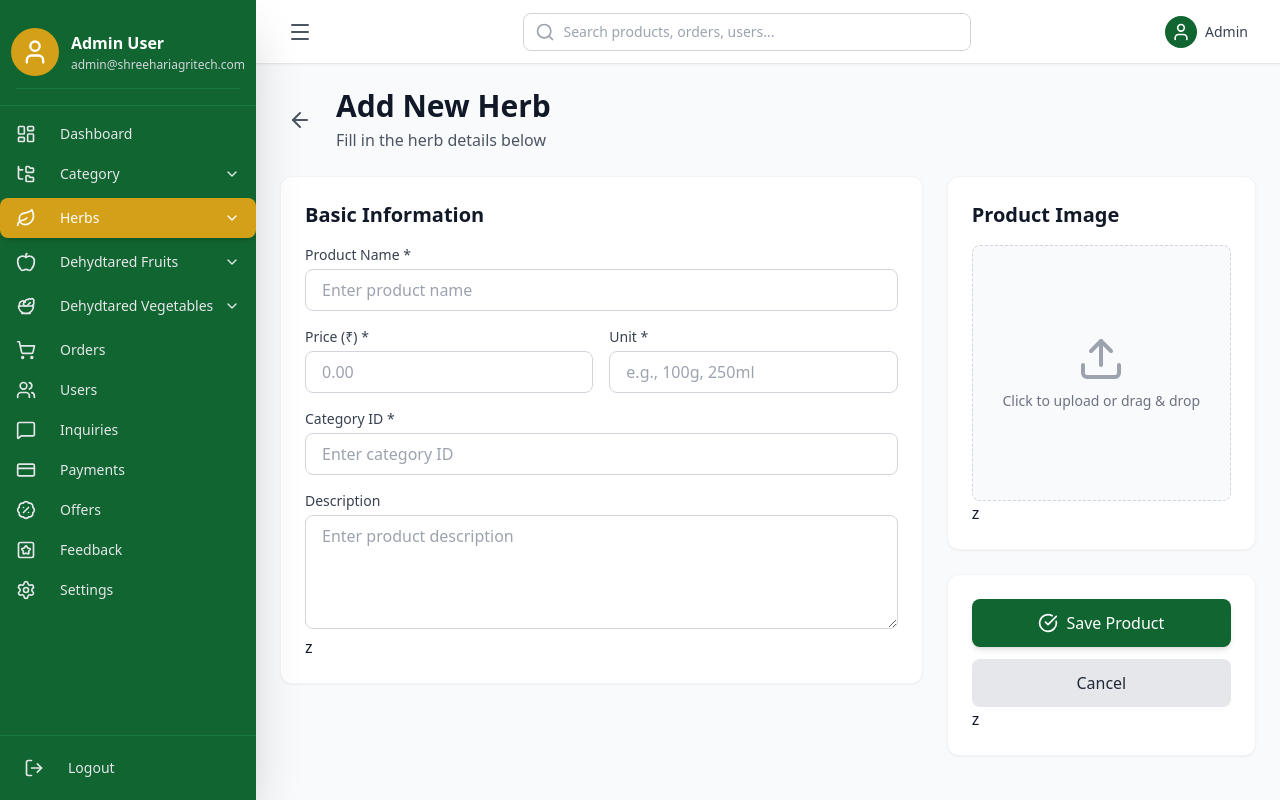
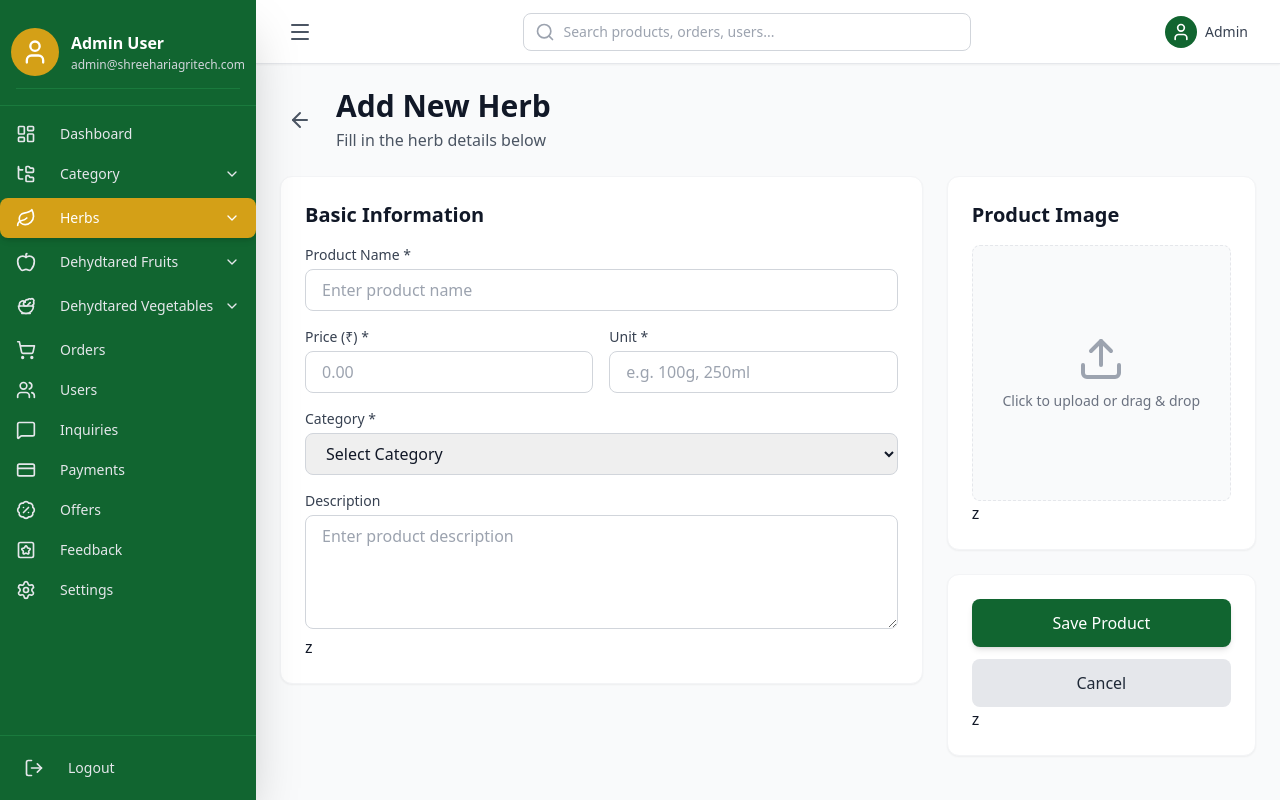
Before and after one commit to Honeyyy853/ShreeHariAdminDashboard, a React (Vite) app: page /add-Herbs in a window 1280 px wide. Built offline with nearby package versions, Linux system fonts and the light colour scheme; sample sign-in values are in the browser's storage.

Commit message:
Updated code

```diff
--- a/src/modules/Herbs/AddHerbs.jsx
+++ b/src/modules/Herbs/AddHerbs.jsx
@@ -1,26 +1,58 @@
-import React, { useState } from 'react';
-import { useNavigate } from 'react-router-dom';
-import { useForm } from 'react-hook-form';
-import { zodResolver } from '@hookform/resolvers/zod';
-import { z } from 'zod';
-import Card from '../../components/Card';
-import { ArrowLeft, Upload, X, CheckCircle } from 'lucide-react';
-import { Link } from 'react-router-dom';
+import React, { useState } from "react";
+import { useNavigate, Link } from "react-router-dom";
+import { useForm } from "react-hook-form";
+import axios from "axios";
+import { useRef } from "react";
+import { zodResolver } from "@hookform/resolvers/zod";
+import { z } from "zod";
+import Card from "../../components/Card";
+import { ArrowLeft, Upload, X, CheckCircle } from "lucide-react";
 
 // Validation schema (ONLY DATABASE COLUMNS)
 const productSchema = z.object({
-  name: z.string().min(3, 'Product name must be at least 3 characters'),
-  price: z.number().min(0, 'Price must be positive'),
-  unit: z.string().min(1, 'Unit is required'),
-  cat_id: z.number().min(1, 'Category ID is required'),
+  name: z.string().min(3, "Product name must be at least 3 characters"),
+  price: z.number().min(0, "Price must be positive"),
+  unit: z.string().min(1, "Unit is required"),
+  cat_id: z.number().min(1, "Category is required"),
   description: z.string().optional(),
 });
 
-const AddProduct = () => {
+const AddHerbs = () => {
   const navigate = useNavigate();
   const [imagePreview, setImagePreview] = useState(null);
   const [loading, setLoading] = useState(false);
   const [showSuccess, setShowSuccess] = useState(false);
+
+  const herbNameRef = useRef();
+  const herbDescRef = useRef();
+  const productCatIdRef = useRef();
+  const herbPriceRef = useRef();
+
+  const addHerb = () => {
+    const herbName = herbNameRef.current.value;
+    const herbDesc = herbDescRef.current.value;
+    const herbPrice = herbPriceRef.current.value;
+    const productCatId = productCatIdRef.current.value;
+    const productImage = imagePreview;
+
+    const formData = new FormData();
+    formData.append("productName", herbName);
+    formData.append("productDesc", herbDesc);
+    formData.append("productPrice", herbPrice);
+    formData.append("productCatId", productCatId);
+    formData.append("productImage", productImage);
+    console.log(formData)
+    axios
+      .post("http://localhost/ShreeHari/Addherbs.php", formData)
+      .then((response) => {
+        console.log("Herb added:", response.data);
+        setShowSuccess(true);
+        setTimeout(() => navigate("/herbs"), 1500);
+      })
+      .catch((error) => {
+        console.error("Error adding herb:", error);
+      });
+  };
 
   const {
     register,
@@ -46,21 +78,24 @@ const AddProduct = () => {
     setTimeout(() => {
       setLoading(false);
       setShowSuccess(true);
-      setTimeout(() => navigate('/products'), 1500);
+      setTimeout(() => navigate("/products"), 1500);
     }, 1000);
   };
 
   return (
     <div className="p-4 sm:p-6 space-y-6 animate-fadeIn">
-
       {/* Success Toast */}
       {showSuccess && (
         <div className="fixed top-20 right-4 z-50 animate-slideDown">
           <div className="bg-green-50 border border-green-200 rounded-lg p-4 flex items-center gap-3 shadow-lg">
             <CheckCircle className="w-6 h-6 text-green-600" />
             <div>
-              <p className="font-semibold text-green-900">Product Added Successfully!</p>
-              <p className="text-sm text-green-700">Redirecting to products list...</p>
+              <p className="font-semibold text-green-900">
+                Product Added Successfully!
+              </p>
+              <p className="text-sm text-green-700">
+                Redirecting to products list...
+              </p>
             </div>
           </div>
         </div>
@@ -80,89 +115,117 @@ const AddProduct = () => {
         </div>
       </div>
 
-      <form onSubmit={handleSubmit(onSubmit)}>
+
         <div className="grid grid-cols-1 lg:grid-cols-3 gap-6">
-
           {/* LEFT SIDE FORM */}
           <div className="lg:col-span-2 space-y-6">
-
             {/* BASIC INFO */}
             <Card hover={false}>
               <h2 className="text-xl font-semibold mb-4">Basic Information</h2>
 
               <div className="space-y-4">
-
-                {/* NAME */}
+                {/* PRODUCT NAME */}
                 <div>
-                  <label className="block text-sm font-medium text-gray-700 mb-1">Product Name *</label>
+                  <label className="block text-sm font-medium text-gray-700 mb-1">
+                    Product Name *
+                  </label>
                   <input
                     type="text"
-                    {...register('name')}
+                    {...register("name")}
                     className="input-field"
                     placeholder="Enter product name"
+                    ref={herbNameRef}
                   />
-                  {errors.name && <p className="text-red-600 text-sm">{errors.name.message}</p>}
+                  {errors.name && (
+                    <p className="text-red-600 text-sm">
+                      {errors.name.message}
+                    </p>
+                  )}
                 </div>
 
-                {/* PRICE + UNIT */}
+                {/* PRICE & UNIT */}
                 <div className="grid grid-cols-1 sm:grid-cols-2 gap-4">
-
                   <div>
-                    <label className="block text-sm font-medium text-gray-700 mb-1">Price (₹) *</label>
+                    <label className="block text-sm font-medium text-gray-700 mb-1">
+                      Price (₹) *
+                    </label>
                     <input
                       type="number"
                       step="0.01"
-                      {...register('price', { valueAsNumber: true })}
+                      {...register("price", { valueAsNumber: true })}
                       className="input-field"
                       placeholder="0.00"
+                      ref={herbPriceRef}
                     />
-                    {errors.price && <p className="text-red-600 text-sm">{errors.price.message}</p>}
+                    {errors.price && (
+                      <p className="text-red-600 text-sm">
+                        {errors.price.message}
+                      </p>
+                    )}
                   </div>
 
                   <div>
-                    <label className="block text-sm font-medium text-gray-700 mb-1">Unit *</label>
+                    <label className="block text-sm font-medium text-gray-700 mb-1">
+                      Unit *
+                    </label>
                     <input
                       type="text"
-                      {...register('unit')}
+                      {...register("unit")}
                       className="input-field"
-                      placeholder="e.g., 100g, 250ml"
+                      placeholder="e.g. 100g, 250ml"
                     />
-                    {errors.unit && <p className="text-red-600 text-sm">{errors.unit.message}</p>}
+                    {errors.unit && (
+                      <p className="text-red-600 text-sm">
+                        {errors.unit.message}
+                      </p>
+                    )}
+                  </div>
                 </div>
 
-                </div>
+                {/* CATEGORY DROPDOWN */}
+                <div>
+                  <label className="block text-sm font-medium text-gray-700 mb-1">
+                    Category *
+                  </label>
 
-                {/* CAT ID */}
-                <div>
-                  <label className="block text-sm font-medium text-gray-700 mb-1">Category ID *</label>
-                  <input
-                    type="number"
-                    {...register('cat_id', { valueAsNumber: true })}
+                  <select
+                    {...register("cat_id", { valueAsNumber: true })}
                     className="input-field"
-                    placeholder="Enter category ID"
-                  />
-                  {errors.cat_id && <p className="text-red-600 text-sm">{errors.cat_id.message}</p>}
+                    defaultValue=""
+                  >
+                    <option value="" disabled>
+                      Select Category
+                    </option>
+                    <option value={1}>Herbs</option>
+                    <option value={2}>Dehydrated Vegetables</option>
+                    <option value={3}>Dehydrated Fruits</option>
+                  </select>
+
+                  {errors.cat_id && (
+                    <p className="text-red-600 text-sm">
+                      {errors.cat_id.message}
+                    </p>
+                  )}
                 </div>
 
                 {/* DESCRIPTION */}
                 <div>
-                  <label className="block text-sm font-medium text-gray-700 mb-1">Description</label>
+                  <label className="block text-sm font-medium text-gray-700 mb-1">
+                    Description
+                  </label>
                   <textarea
-                    {...register('description')}
+                    {...register("description")}
                     rows="4"
                     className="input-field"
                     placeholder="Enter product description"
                   />
                 </div>
-
               </div>
             </Card>
-
           </div>
 
           {/* RIGHT SIDE IMAGE & ACTIONS */}
           <div className="space-y-6">
-
             {/* IMAGE UPLOAD */}
             <Card hover={false}>
               <h2 className="text-xl font-semibold mb-4">Product Image</h2>
@@ -178,58 +241,60 @@ const AddProduct = () => {
                   <button
                     type="button"
                     onClick={() => setImagePreview(null)}
-                    className="absolute top-2 right-2 bg-red-500 text-white p-2 rounded-full shadow transition-all hover:bg-red-600"
+                    className="absolute top-2 right-2 bg-red-500 text-white p-2 rounded-full"
                   >
                     <X className="w-4 h-4" />
                   </button>
 
-                  <label className="absolute bottom-2 right-2 bg-primary text-white p-2 rounded-full shadow cursor-pointer">
+                  <label className="absolute bottom-2 right-2 bg-primary text-white p-2 rounded-full cursor-pointer">
                     <Upload className="w-4 h-4" />
-                    <input type="file" className="hidden" accept="image/*" onChange={handleImageChange} />
+                    <input
+                      type="file"
+                      className="hidden"
+                      accept="image/*"
+                      onChange={handleImageChange}
+                    />
                   </label>
                 </div>
               ) : (
-                <label className="flex flex-col items-center justify-center w-full h-64 border border-gray-300 border-dashed rounded-lg cursor-pointer bg-gray-50 hover:bg-gray-100">
+                <label className="flex flex-col items-center justify-center w-full h-64 border border-dashed rounded-lg cursor-pointer bg-gray-50">
                   <Upload className="w-12 h-12 mb-2 text-gray-400" />
-                  <p className="text-sm text-gray-500">Click to upload or drag & drop</p>
-                  <input type="file" className="hidden" accept="image/*" onChange={handleImageChange} />
+                  <p className="text-sm text-gray-500">
+                    Click to upload or drag & drop
+                  </p>
+                  <input
+                    type="file"
+                    className="hidden"
+                    accept="image/*"
+                    onChange={handleImageChange}
+                  />
                 </label>
               )}
             </Card>
 
             {/* ACTION BUTTONS */}
             <Card hover={false}>
-              <div className="space-y-3">
               <button
+                onClick={handleSubmit(addHerb)}
                 type="submit"
                 disabled={loading}
-                  className="w-full btn-primary py-3 flex items-center justify-center gap-2 disabled:opacity-50"
+                className="w-full btn-primary py-3"
               >
-                  {loading ? (
-                    <>
-                      <div className="w-5 h-5 border-2 border-white border-t-transparent rounded-full animate-spin"></div>
-                      Saving...
-                    </>
-                  ) : (
-                    <>
-                      <CheckCircle className="w-5 h-5" />
-                      Save Product
-                    </>
-                  )}
+                {loading ? "Saving..." : "Save Product"}
               </button>
 
-                <Link to="/products" className="block w-full text-center btn-secondary py-3">
+              <Link
+                to="/products"
+                className="block w-full text-center btn-secondary py-3 mt-3"
+              >
                 Cancel
               </Link>
+            </Card>
           </div>
-            </Card>
-
         </div>
 
-        </div>
-      </form>
     </div>
   );
 };
 
-export default AddProduct;
+export default AddHerbs;
```
Lines whose indentation alone changed are shown as unchanged.
